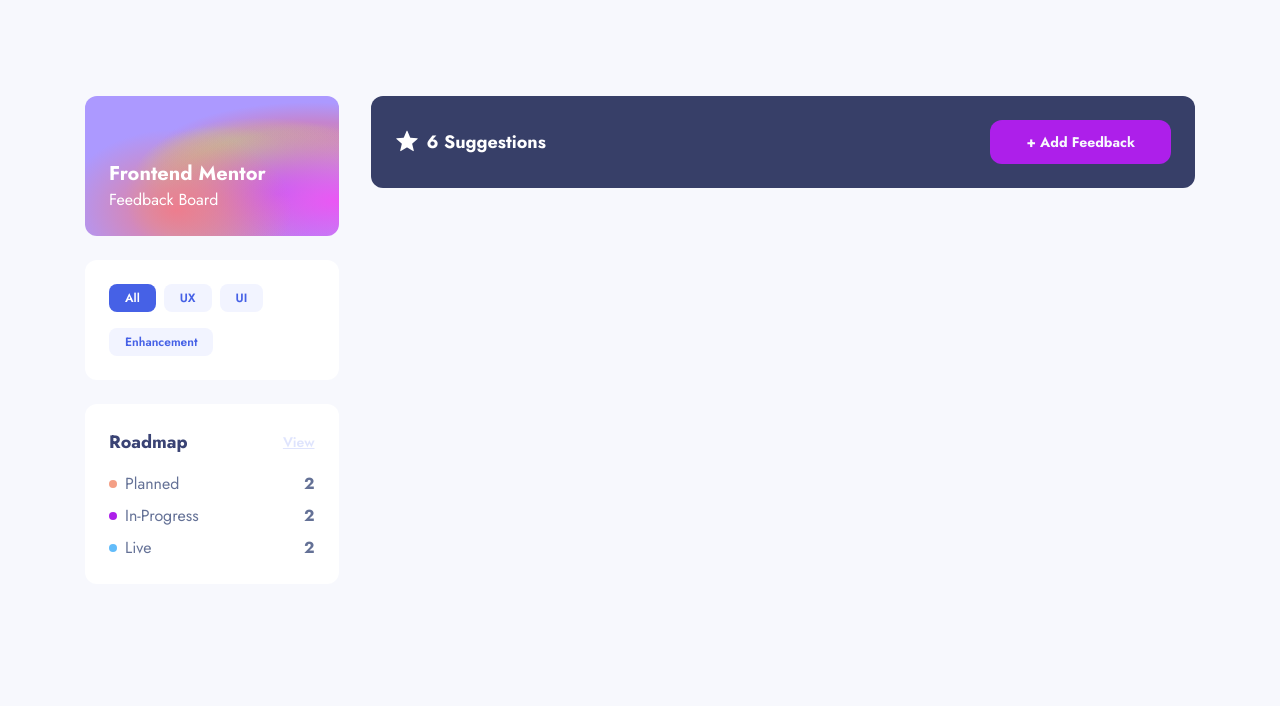
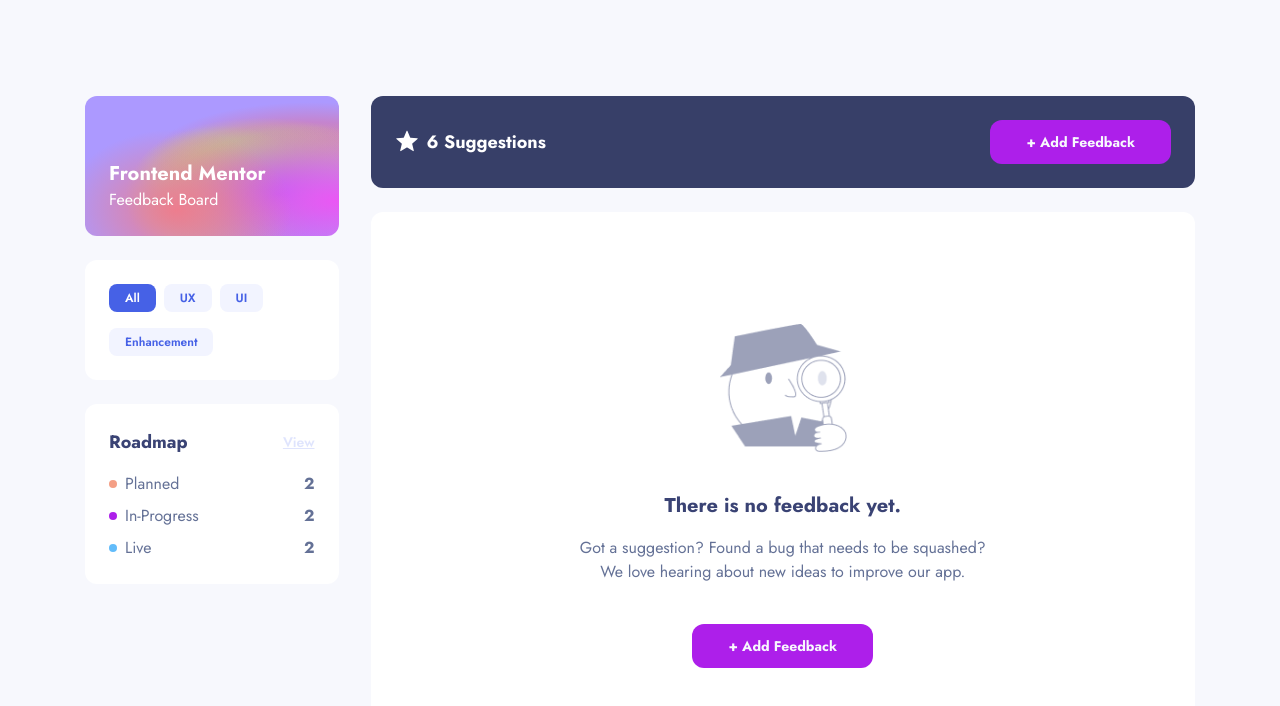
Before and after one commit to AlbaOngaro/product-feedback, a Next.js app: page / in a window 1280 px wide. Shown: the top 706 px of the page. Built offline with nearby package versions, Linux system fonts and the light colour scheme.

Commit message:
feat: added empty state

```diff
--- a/src/components/atoms/card/Card.tsx
+++ b/src/components/atoms/card/Card.tsx
@@ -1,20 +1,23 @@
 import { twMerge } from "lib/utils/twMerge";
-import { DetailedHTMLProps, HTMLAttributes } from "react";
+import { HTMLAttributes } from "react";
 
-interface Props
-  extends DetailedHTMLProps<HTMLAttributes<HTMLElement>, HTMLElement> {
+interface Props extends HTMLAttributes<HTMLElement> {
+  as?: keyof HTMLElementTagNameMap;
   className?: string;
   variant?: "light" | "dark";
 }
 
 export function Card({
+  as = "article",
   children,
   className,
   variant = "light",
   ...rest
 }: Props) {
+  const Component = as;
+
   return (
-    <article
+    <Component
       className={twMerge(
         "p-6 rounded-xl",
         {
@@ -26,6 +29,6 @@
       {...rest}
     >
       {children}
-    </article>
+    </Component>
   );
 }
--- a/src/components/atoms/container/Container.tsx
+++ b/src/components/atoms/container/Container.tsx
@@ -1,5 +1,14 @@
+import { twMerge } from "lib/utils/twMerge";
 import { PropsWithChildren } from "react";
 
-export function Container({ children }: PropsWithChildren) {
-  return <section className="col-span-12 lg:col-span-9">{children}</section>;
+interface Props extends PropsWithChildren {
+  className?: string;
 }
+
+export function Container({ children, className }: Props) {
+  return (
+    <section className={twMerge("col-span-12 lg:col-span-9", className)}>
+      {children}
+    </section>
+  );
+}
--- /dev/null
+++ b/src/components/organisms/empty-state/EmptyState.tsx
@@ -0,0 +1,26 @@
+import { Button } from "components/atoms/button/Button";
+import { Card } from "components/atoms/card/Card";
+import Image from "next/image";
+
+export function EmptyState() {
+  return (
+    <Card className="flex flex-col justify-center items-center py-28">
+      <picture className="block relative w-32	h-32">
+        <Image
+          fill
+          src="/images/empty-state-illustration.png"
+          alt="empty state"
+        />
+      </picture>
+
+      <h3 className="text-[#3A4374] text-xl font-bold mt-10 mb-4">
+        There is no feedback yet.
+      </h3>
+      <p className="text-dark-blue-gray max-w-[45ch] text-center mb-10">
+        Got a suggestion? Found a bug that needs to be squashed? We love hearing
+        about new ideas to improve our app.
+      </p>
+      <Button>+ Add Feedback</Button>
+    </Card>
+  );
+}
--- a/src/components/organisms/header/Header.tsx
+++ b/src/components/organisms/header/Header.tsx
@@ -4,7 +4,7 @@
 
 export function Header() {
   return (
-    <Card className="flex items-center	" variant="dark">
+    <Card as="header" className="flex items-center	" variant="dark">
       <h3 className="text-white text-lg	font-bold inline-flex items-center gap-2">
         <StarFilledIcon className="w-6 h-6" />6 Suggestions
       </h3>
--- a/src/components/organisms/sidebar/Sidebar.tsx
+++ b/src/components/organisms/sidebar/Sidebar.tsx
@@ -8,6 +8,7 @@
   return (
     <aside className="col-span-12 lg:col-span-3 flex flex-col gap-6">
       <Card
+        as="header"
         style={{ backgroundColor: "#ac99ff" }}
         className="bg-gradient-mesh pt-16"
       >
--- a/src/components/pages/home/HomePage.tsx
+++ b/src/components/pages/home/HomePage.tsx
@@ -1,4 +1,5 @@
 import { Container } from "components/atoms/container/Container";
+import { EmptyState } from "components/organisms/empty-state/EmptyState";
 import { Header } from "components/organisms/header/Header";
 import { Sidebar } from "components/organisms/sidebar/Sidebar";
 
@@ -6,8 +7,9 @@
   return (
     <main className="h-full w-full max-w-[1110px] m-auto grid grid-cols-12 gap-8 py-14 px-9 lg:py-24">
       <Sidebar />
-      <Container>
+      <Container className="flex flex-col gap-6">
         <Header />
+        <EmptyState />
       </Container>
     </main>
   );
```
Also changed, not shown: public/images/empty-state-illustration.png (added).
